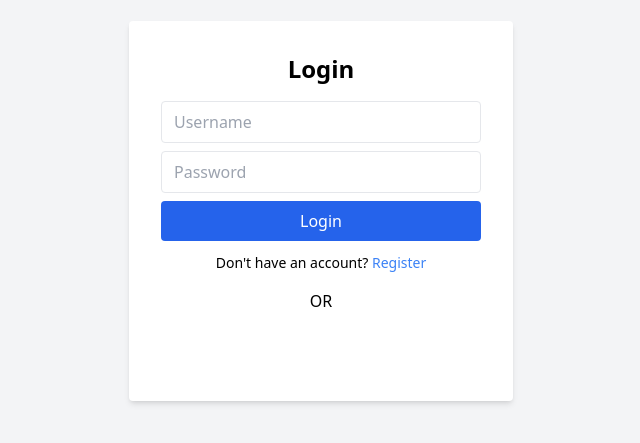
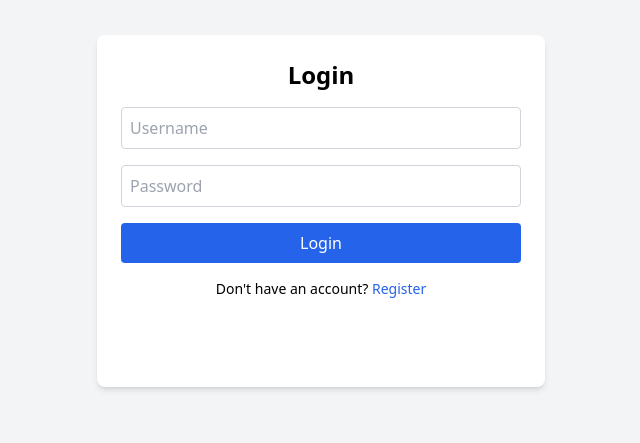
Before and after one commit to vishal-mehta-cent/paper-trading-frontend_revised, a React (Vite) app: page / in a window 1280 px wide. Shown: the part 189-632 px from the top of the page, without its empty margins (319-959 px from the left). Built offline with nearby package versions, Linux system fonts and the light colour scheme.

Commit message:
Initial project setup with env and login fixes

```diff
--- a/package.json
+++ b/package.json
@@ -9,6 +9,7 @@
   },
   "dependencies": {
     "@react-oauth/google": "^0.12.2",
+    "axios": "^1.11.0",
     "chart.js": "^4.5.0",
     "chartjs-adapter-date-fns": "^3.0.0",
     "date-fns": "^4.1.0",
--- a/src/pages/LoginRegister.jsx
+++ b/src/pages/LoginRegister.jsx
@@ -1,8 +1,9 @@
 import React, { useState } from "react";
+import axios from "axios";
 import { GoogleLogin } from "@react-oauth/google";
 import jwt_decode from "jwt-decode";
 
-const BACKEND_URL = import.meta.env.VITE_BACKEND_URL;
+const BASE_URL = import.meta.env.VITE_BACKEND_URL;
 
 export default function LoginRegister({ onLoginSuccess }) {
   const [username, setUsername] = useState("");
@@ -12,93 +13,102 @@ export default function LoginRegister({ onLoginSuccess }) {
 
   const handleSubmit = async (e) => {
     e.preventDefault();
-    const endpoint = isLogin ? "login" : "register";
+    setError("");
 
     try {
-      const res = await fetch(`${BACKEND_URL}/auth/${endpoint}`, {
-        method: "POST",
-        headers: { "Content-Type": "application/json" },
-        body: JSON.stringify({ username, password }),
+      const endpoint = isLogin ? "login" : "register";
+      const response = await axios.post(`${BASE_URL}/auth/${endpoint}`, {
+        username,
+        password,
       });
 
-      const data = await res.json();
-      if (res.ok) {
-        onLoginSuccess(data.user || username); // call parent handler ✅
+      if (response.status === 200) {
+        localStorage.setItem("username", username);
+        onLoginSuccess(username);
       } else {
-        setError(data.detail || "Authentication failed");
+        setError("Unexpected response from server.");
       }
     } catch (err) {
-      setError("Server error");
+      console.error(err);
+      setError(err.response?.data?.detail || "Login/Register failed");
     }
   };
 
   const handleGoogleSuccess = async (credentialResponse) => {
+    const decoded = jwt_decode(credentialResponse.credential);
+    const name = decoded.name || decoded.email;
+
     try {
-      const decoded = jwt_decode(credentialResponse.credential);
-      const res = await fetch(`${BACKEND_URL}/auth/google-login`, {
-        method: "POST",
-        headers: { "Content-Type": "application/json" },
-        body: JSON.stringify({ email: decoded.email }),
+      const response = await axios.post(`${BASE_URL}/auth/google-login`, {
+        token: credentialResponse.credential,
       });
 
-      const data = await res.json();
-      if (res.ok) {
-        onLoginSuccess(data.user || decoded.email); // call parent handler ✅
+      if (response.status === 200) {
+        localStorage.setItem("username", name);
+        onLoginSuccess(name);
       } else {
-        setError(data.detail || "Google login failed");
+        setError("Google login failed.");
       }
     } catch (err) {
-      setError("Google login error");
+      console.error(err);
+      setError(err.response?.data?.detail || "Google login failed");
     }
   };
 
   return (
-    <div className="min-h-screen flex items-center justify-center bg-gray-100">
-      <div className="bg-white p-8 rounded shadow-md w-full max-w-sm">
-        <h2 className="text-2xl font-bold mb-4 text-center">
+    <div className="flex justify-center items-center h-screen bg-gray-100">
+      <div className="w-full max-w-md p-6 bg-white rounded-lg shadow-md">
+        <h2 className="text-2xl font-bold text-center mb-4">
           {isLogin ? "Login" : "Register"}
         </h2>
 
+        {error && (
+          <p className="text-red-500 text-center text-sm mb-2">{error}</p>
+        )}
+
         <form onSubmit={handleSubmit}>
           <input
+            type="text"
             placeholder="Username"
-            className="w-full mb-2 px-3 py-2 border rounded"
+            className="w-full p-2 mb-4 border border-gray-300 rounded"
             value={username}
             onChange={(e) => setUsername(e.target.value)}
             required
           />
+
           <input
+            type="password"
             placeholder="Password"
-            type="password"
-            className="w-full mb-2 px-3 py-2 border rounded"
+            className="w-full p-2 mb-4 border border-gray-300 rounded"
             value={password}
             onChange={(e) => setPassword(e.target.value)}
             required
           />
+
           <button
             type="submit"
-            className="w-full bg-blue-600 text-white py-2 rounded hover:bg-blue-700 transition"
+            className="w-full bg-blue-600 text-white py-2 rounded hover:bg-blue-700"
           >
             {isLogin ? "Login" : "Register"}
           </button>
         </form>
 
-        <p className="mt-3 text-center text-sm">
+        <p className="mt-4 text-center text-sm">
           {isLogin ? "Don't have an account?" : "Already have an account?"}{" "}
-          <button
-            className="text-blue-500 hover:underline"
+          <span
             onClick={() => setIsLogin(!isLogin)}
+            className="text-blue-600 cursor-pointer hover:underline"
           >
             {isLogin ? "Register" : "Login"}
-          </button>
+          </span>
         </p>
 
-        <div className="my-4 text-center">OR</div>
-        <GoogleLogin onSuccess={handleGoogleSuccess} />
-
-        {error && (
-          <p className="text-red-600 mt-2 text-center text-sm">{error}</p>
-        )}
+        <div className="mt-6">
+          <GoogleLogin
+            onSuccess={handleGoogleSuccess}
+            onError={() => setError("Google Sign In Failed")}
+          />
+        </div>
       </div>
     </div>
   );
```
Also changed, not shown: 2 other files (tests, documents, lock files or other folders).
